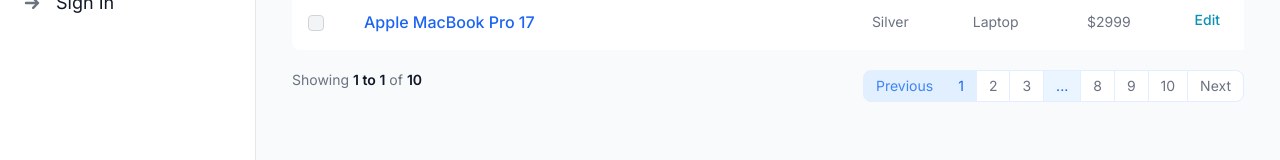
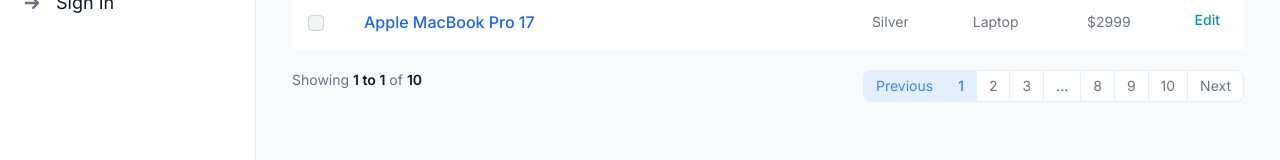
Before and after one commit to MRSA-ID/faith-industries-shop, a Next.js app: page /dashboard/products in a window 1280 px wide. Shown: the part 313-473 px from the top of the page. Built offline with nearby package versions, Linux system fonts and the light colour scheme.

Commit message:
fix style react paginate

```diff
--- a/components/dashboard/DashboardPagination/index.tsx
+++ b/components/dashboard/DashboardPagination/index.tsx
@@ -98,7 +98,7 @@
         pageLinkClassName="pg-item flex items-center justify-center px-3 h-8 leading-tight text-gray-500 bg-white border border-blue-100 hover:bg-blue-100 hover:text-blue-700 hover:border-blue-100 dark:bg-gray-800 dark:border-gray-700 dark:text-gray-400 dark:hover:bg-gray-700 dark:hover:text-white"
         activeLinkClassName="!text-blue-600 border border-blue-100 !bg-blue-100 border-blue-100 hover:bg-blue-100 hover:text-blue-700 dark:border-gray-700 dark:!bg-gray-700 dark:!text-white"
         disabledLinkClassName="cursor-not-allowed !bg-blue-100 !text-blue-500 dark:!bg-gray-700 dark:!text-white dark:hover:bg-gray-700"
-        breakClassName="pg-break block flex items-center justify-center px-3 h-8 leading-tight border border-blue-100 bg-blue-100 hover:bg-blue-100 hover:border-blue-100 hover:text-blue-700 !text-blue-600 bg-blue-50 dark:bg-gray-800 dark:border-gray-700 dark:!text-gray-400 dark:hover:bg-gray-700 dark:!bg-gray-700 dark:hover:text-white"
+        breakClassName="pg-break block flex items-center justify-center px-3 h-8 leading-tight border border-blue-100  hover:bg-blue-100 bg-white hover:border-blue-100 hover:text-blue-700 !text-blue-600 dark:border-gray-700 dark:!text-gray-400 dark:hover:bg-gray-700 dark:bg-gray-800 dark:hover:text-white"
         onPageChange={(page) => onPageClick(page.selected + 1)}
         forcePage={current - 1}
       />
```
